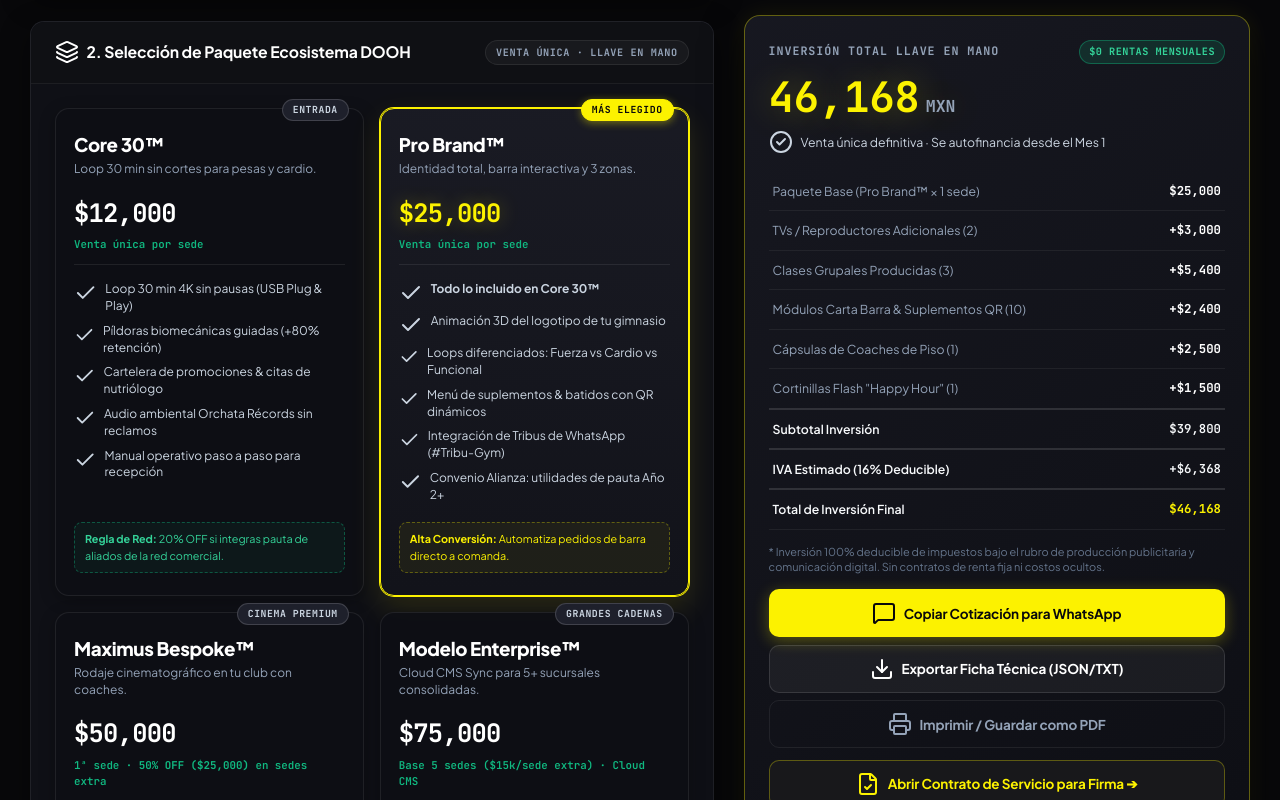
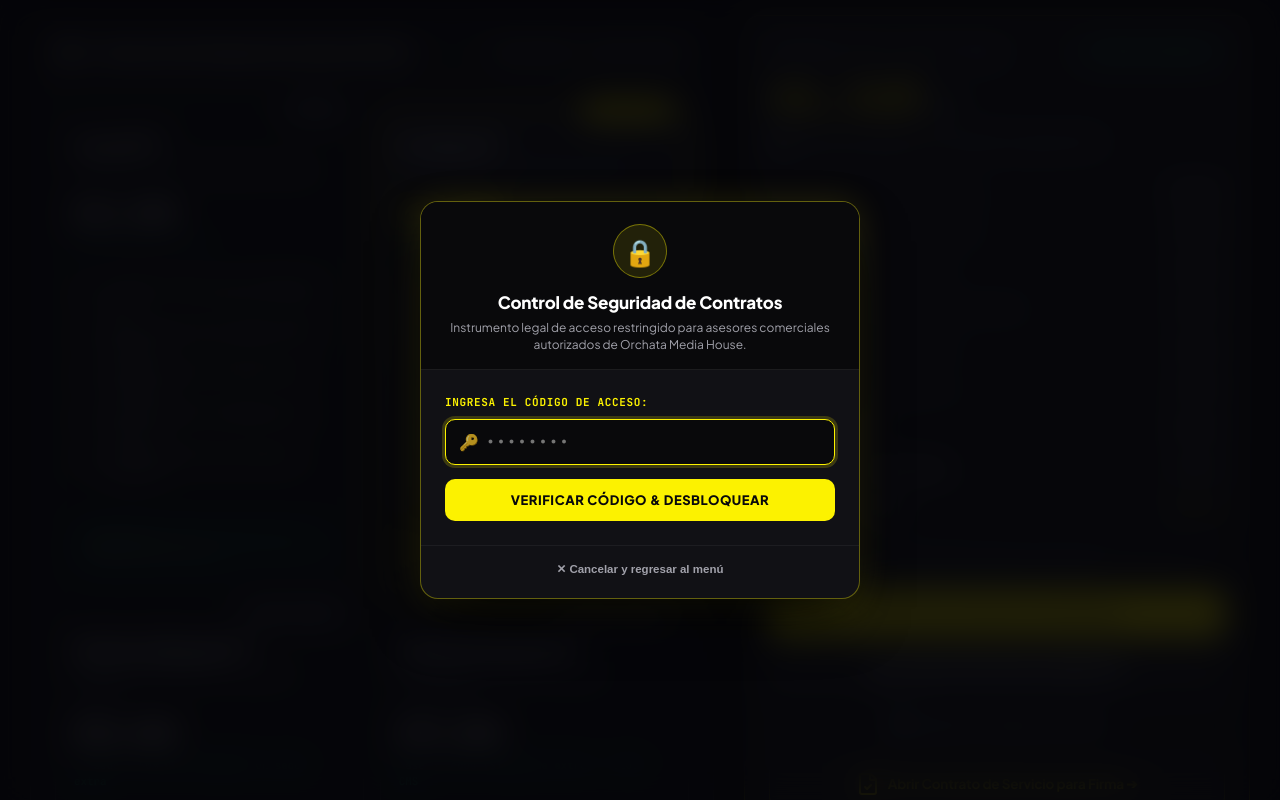
Before and after one commit to madmonkeysc/orchata, a plain HTML site: page sell/cotizador/index.html in a window 1280 px wide. Both pictures are taken after a click on the button "Abrir Contrato de Servicio para Firma ➔". Shown: the part 765-1565 px from the top of the page. Drawn offline with nearby package versions, Linux system fonts and the light colour scheme.

Commit message:
feat(security): add pop-up gatekeeper requiring access code to view contracts with fallback support notice

```diff
--- /dev/null
+++ b/sell/contratos-auth.js
@@ -0,0 +1,383 @@
+/**
+ * Orchata Media House - Sistema de Control de Acceso & Seguridad para Contratos DOOH
+ * Protege la visualización de contratos e instrumentos mercantiles.
+ */
+
+(function() {
+  // Claves maestras autorizadas (case-insensitive)
+  const AUTHORIZED_CODES = ["ORCHATA2026", "OMH2026", "ORCHATA", "VENTAS2026", "2026"];
+  const AUTH_STORAGE_KEY = "orchata_legal_contract_auth";
+  const AUTH_EXPIRY_MS = 24 * 60 * 60 * 1000; // 24 horas de sesión autorizada
+
+  function isAuthorized() {
+    try {
+      // 1. Validar por URL si viene con token o bypass
+      const urlParams = new URLSearchParams(window.location.search);
+      const urlCode = (urlParams.get('auth') || urlParams.get('pin') || '').trim().toUpperCase();
+      if (urlCode && AUTHORIZED_CODES.includes(urlCode)) {
+        sessionStorage.setItem(AUTH_STORAGE_KEY, JSON.stringify({ ts: Date.now(), token: urlCode }));
+        return true;
+      }
+
+      // 2. Validar sesión existente
+      const raw = sessionStorage.getItem(AUTH_STORAGE_KEY) || localStorage.getItem(AUTH_STORAGE_KEY);
+      if (!raw) return false;
+      const data = JSON.parse(raw);
+      if (Date.now() - data.ts < AUTH_EXPIRY_MS && AUTHORIZED_CODES.includes(data.token)) {
+        return true;
+      }
+    } catch (e) {
+      console.warn('Auth check error:', e);
+    }
+    return false;
+  }
+
+  function setAuthorized(token) {
+    const payload = JSON.stringify({ ts: Date.now(), token: token });
+    sessionStorage.setItem(AUTH_STORAGE_KEY, payload);
+    localStorage.setItem(AUTH_STORAGE_KEY, payload);
+  }
+
+  // Inyectar Modal Pop-Up de Seguridad en la página
+  function injectSecurityGate() {
+    if (document.getElementById('orchataSecurityModal')) return;
+
+    // Estilos del modal
+    const style = document.createElement('style');
+    style.id = 'orchataSecurityStyles';
+    style.innerHTML = `
+      #orchataSecurityBackdrop {
+        position: fixed;
+        inset: 0;
+        z-index: 999999;
+        background: rgba(5, 5, 8, 0.88);
+        backdrop-filter: blur(16px);
+        -webkit-backdrop-filter: blur(16px);
+        display: flex;
+        align-items: center;
+        justify-content: center;
+        padding: 20px;
+        opacity: 0;
+        visibility: hidden;
+        transition: all 0.25s cubic-bezier(0.16, 1, 0.3, 1);
+        font-family: 'Plus Jakarta Sans', -apple-system, BlinkMacSystemFont, sans-serif;
+      }
+      #orchataSecurityBackdrop.active {
+        opacity: 1;
+        visibility: visible;
+      }
+      #orchataSecurityModal {
+        background: #111115;
+        border: 1px solid rgba(252, 242, 0, 0.35);
+        border-radius: 18px;
+        box-shadow: 0 25px 60px -15px rgba(0,0,0,0.9), 0 0 35px rgba(252, 242, 0, 0.12);
+        max-width: 440px;
+        width: 100%;
+        overflow: hidden;
+        transform: scale(0.94);
+        transition: transform 0.25s cubic-bezier(0.16, 1, 0.3, 1);
+        color: #ffffff;
+      }
+      #orchataSecurityBackdrop.active #orchataSecurityModal {
+        transform: scale(1);
+      }
+      .sec-modal-header {
+        background: #09090b;
+        padding: 22px 24px 16px;
+        text-align: center;
+        border-bottom: 1px solid rgba(255, 255, 255, 0.08);
+      }
+      .sec-shield-icon {
+        width: 54px;
+        height: 54px;
+        border-radius: 50%;
+        background: rgba(252, 242, 0, 0.1);
+        border: 1.5px solid rgba(252, 242, 0, 0.4);
+        display: inline-flex;
+        align-items: center;
+        justify-content: center;
+        font-size: 26px;
+        margin-bottom: 12px;
+      }
+      .sec-modal-title {
+        font-size: 17px;
+        font-weight: 800;
+        color: #ffffff;
+        letter-spacing: -0.01em;
+        margin-bottom: 4px;
+      }
+      .sec-modal-subtitle {
+        font-size: 12px;
+        color: #a1a1aa;
+        line-height: 1.4;
+      }
+      .sec-modal-body {
+        padding: 24px;
+      }
+      .sec-input-label {
+        display: block;
+        font-size: 11px;
+        font-weight: 800;
+        text-transform: uppercase;
+        letter-spacing: 0.06em;
+        color: #fcf200;
+        margin-bottom: 8px;
+      }
+      .sec-input-wrap {
+        position: relative;
+        margin-bottom: 14px;
+      }
+      .sec-input {
+        width: 100%;
+        background: #09090b;
+        border: 1.5px solid #27272a;
+        border-radius: 10px;
+        padding: 12px 14px 12px 40px;
+        font-size: 15px;
+        font-weight: 700;
+        color: #ffffff;
+        letter-spacing: 0.1em;
+        outline: none;
+        box-sizing: border-box;
+        text-transform: uppercase;
+        transition: all 0.2s;
+        font-family: 'JetBrains Mono', monospace;
+      }
+      .sec-input:focus {
+        border-color: #fcf200;
+        box-shadow: 0 0 0 3px rgba(252, 242, 0, 0.18);
+      }
+      .sec-input-icon {
+        position: absolute;
+        left: 14px;
+        top: 50%;
+        transform: translateY(-50%);
+        font-size: 16px;
+        pointer-events: none;
+        opacity: 0.7;
+      }
+      .sec-btn-submit {
+        width: 100%;
+        background: #fcf200;
+        color: #09090b;
+        border: none;
+        border-radius: 10px;
+        padding: 13px 20px;
+        font-size: 13px;
+        font-weight: 900;
+        letter-spacing: 0.04em;
+        text-transform: uppercase;
+        cursor: pointer;
+        transition: all 0.2s;
+        font-family: 'Plus Jakarta Sans', sans-serif;
+      }
+      .sec-btn-submit:hover {
+        background: #fdf64d;
+        transform: translateY(-1px);
+        box-shadow: 0 8px 20px -6px rgba(252, 242, 0, 0.4);
+      }
+      .sec-btn-submit:active {
+        transform: translateY(0);
+      }
+
+      /* Mensaje de error / Pregunta a atención a clientes */
+      #secErrorMessage {
+        display: none;
+        margin-top: 16px;
+        background: rgba(239, 68, 68, 0.12);
+        border: 1px solid rgba(239, 68, 68, 0.35);
+        border-left: 4px solid #ef4444;
+        border-radius: 8px;
+        padding: 12px 14px;
+        color: #fca5a5;
+        font-size: 12px;
+        line-height: 1.45;
+        animation: secShake 0.35s ease;
+      }
+      #secErrorMessage strong {
+        color: #ffffff;
+        display: block;
+        font-size: 12.5px;
+        margin-bottom: 3px;
+      }
+      .sec-whatsapp-help {
+        display: inline-flex;
+        align-items: center;
+        gap: 6px;
+        margin-top: 8px;
+        color: #fcf200;
+        font-weight: 800;
+        text-decoration: none;
+        font-size: 11.5px;
+      }
+      .sec-whatsapp-help:hover {
+        text-decoration: underline;
+      }
+
+      @keyframes secShake {
+        0%, 100% { transform: translateX(0); }
+        20%, 60% { transform: translateX(-6px); }
+        40%, 80% { transform: translateX(6px); }
+      }
+
+      .sec-modal-footer {
+        padding: 12px 24px 18px;
+        text-align: center;
+        border-top: 1px solid rgba(255, 255, 255, 0.05);
+        font-size: 11px;
+        color: #71717a;
+      }
+      .sec-btn-cancel {
+        background: transparent;
+        border: none;
+        color: #a1a1aa;
+        cursor: pointer;
+        font-size: 11.5px;
+        font-weight: 600;
+        padding: 4px 8px;
+        transition: color 0.2s;
+      }
+      .sec-btn-cancel:hover {
+        color: #ffffff;
+        text-decoration: underline;
+      }
+    `;
+    document.head.appendChild(style);
+
+    // Contenedor HTML del Modal
+    const backdrop = document.createElement('div');
+    backdrop.id = 'orchataSecurityBackdrop';
+    backdrop.innerHTML = `
+      <div id="orchataSecurityModal">
+        <div class="sec-modal-header">
+          <div class="sec-shield-icon">🔒</div>
+          <h3 class="sec-modal-title">Control de Seguridad de Contratos</h3>
+          <p class="sec-modal-subtitle">Instrumento legal de acceso restringido para asesores comerciales autorizados de Orchata Media House.</p>
+        </div>
+        <div class="sec-modal-body">
+          <form id="secAuthForm" onsubmit="return false;">
+            <label class="sec-input-label" for="secCodeInput">Ingresa el Código de Acceso:</label>
+            <div class="sec-input-wrap">
+              <span class="sec-input-icon">🔑</span>
+              <input type="password" id="secCodeInput" class="sec-input" placeholder="••••••••" autocomplete="off" autofocus />
+            </div>
+            <button type="button" id="secSubmitBtn" class="sec-btn-submit">
+              Verificar Código & Desbloquear
+            </button>
+            <div id="secErrorMessage">
+              <strong>⚠️ Código de seguridad incorrecto</strong>
+              <span>No tienes autorización para consultar este contrato. <strong>Pregunta a atención a clientes</strong> para solicitar la clave de acceso comercial autorizada.</span>
+              <div>
+                <a href="https://wa.me/524424280465?text=Hola,%20necesito%20el%20código%20de%20seguridad%20para%20visualizar%20el%20contrato%20en%20Orchata%20Media%20House" target="_blank" class="sec-whatsapp-help">
+                  📲 Contactar a Atención a Clientes vía WhatsApp ➔
+                </a>
+              </div>
+            </div>
+          </form>
+        </div>
+        <div class="sec-modal-footer">
+          <button type="button" id="secCancelBtn" class="sec-btn-cancel">
+            ✕ Cancelar y regresar al menú
+          </button>
+        </div>
+      </div>
+    `;
+    document.body.appendChild(backdrop);
+
+    // Eventos
+    const form = document.getElementById('secAuthForm');
+    const input = document.getElementById('secCodeInput');
+    const submitBtn = document.getElementById('secSubmitBtn');
+    const cancelBtn = document.getElementById('secCancelBtn');
+    const errorBox = document.getElementById('secErrorMessage');
+
+    function verify() {
+      const entered = (input.value || '').trim().toUpperCase();
+      if (AUTHORIZED_CODES.includes(entered)) {
+        setAuthorized(entered);
+        errorBox.style.display = 'none';
+        backdrop.classList.remove('active');
+        if (typeof window.__onSecurityPassed === 'function') {
+          window.__onSecurityPassed();
+        }
+      } else {
+        errorBox.style.display = 'block';
+        input.value = '';
+        input.focus();
+      }
+    }
+
+    submitBtn.addEventListener('click', verify);
+    input.addEventListener('keydown', (e) => {
+      if (e.key === 'Enter') {
+        e.preventDefault();
+        verify();
+      }
+    });
+
+    cancelBtn.addEventListener('click', () => {
+      backdrop.classList.remove('active');
+      if (typeof window.__onSecurityCancelled === 'function') {
+        window.__onSecurityCancelled();
+      }
+    });
+  }
+
+  // API Global accesible desde cualquier botón o enlace
+  window.OrchataSecurity = {
+    checkAccess: function(targetUrl) {
+      if (isAuthorized()) {
+        if (targetUrl) {
+          window.location.href = targetUrl;
+        }
+        return true;
+      }
+
+      injectSecurityGate();
+      const backdrop = document.getElementById('orchataSecurityBackdrop');
+      const input = document.getElementById('secCodeInput');
+      const errorBox = document.getElementById('secErrorMessage');
+      if (errorBox) errorBox.style.display = 'none';
+      if (input) input.value = '';
+
+      window.__onSecurityPassed = function() {
+        if (targetUrl) {
+          window.location.href = targetUrl;
+        } else {
+          // Si estamos en la página del contrato protegida, desocultarla
+          const gate = document.getElementById('contractSecurityGuardGate');
+          if (gate) gate.remove();
+          document.body.style.overflow = '';
+        }
+      };
+
+      window.__onSecurityCancelled = function() {
+        if (!targetUrl && !isAuthorized()) {
+          // Si estaba dentro de la página del contrato sin clave, regresar a /sell/
+          window.location.href = '../index.html';
+        }
+      };
+
+      backdrop.classList.add('active');
+      setTimeout(() => { if (input) input.focus(); }, 100);
+      return false;
+    },
+
+    // Para aplicar bloqueo inmediato al cargar una página de contrato si no está autenticado
+    protectCurrentPage: function() {
+      if (!isAuthorized()) {
+        injectSecurityGate();
+        document.body.style.overflow = 'hidden';
+
+        // Capa de bloqueo sobre el contenido para que no sea visible debajo
+        const guard = document.createElement('div');
+        guard.id = 'contractSecurityGuardGate';
+        guard.style.cssText = 'position:fixed;inset:0;background:#09090b;z-index:99999;display:flex;align-items:center;justify-content:center;';
+        document.body.prepend(guard);
+
+        window.OrchataSecurity.checkAccess();
+      }
+    }
+  };
+
+})();
```
Also changed, not shown: cotizador.html (+8 -1 lines), sell/contrato-estandar/index.html (+10 -0 lines), sell/contrato-red-publicitaria/index.html (+10 -0 lines), sell/contratos/index.html (+10 -0 lines), sell/cotizador/index.html (+8 -1 lines), sell/index.html (+6 -4 lines).
